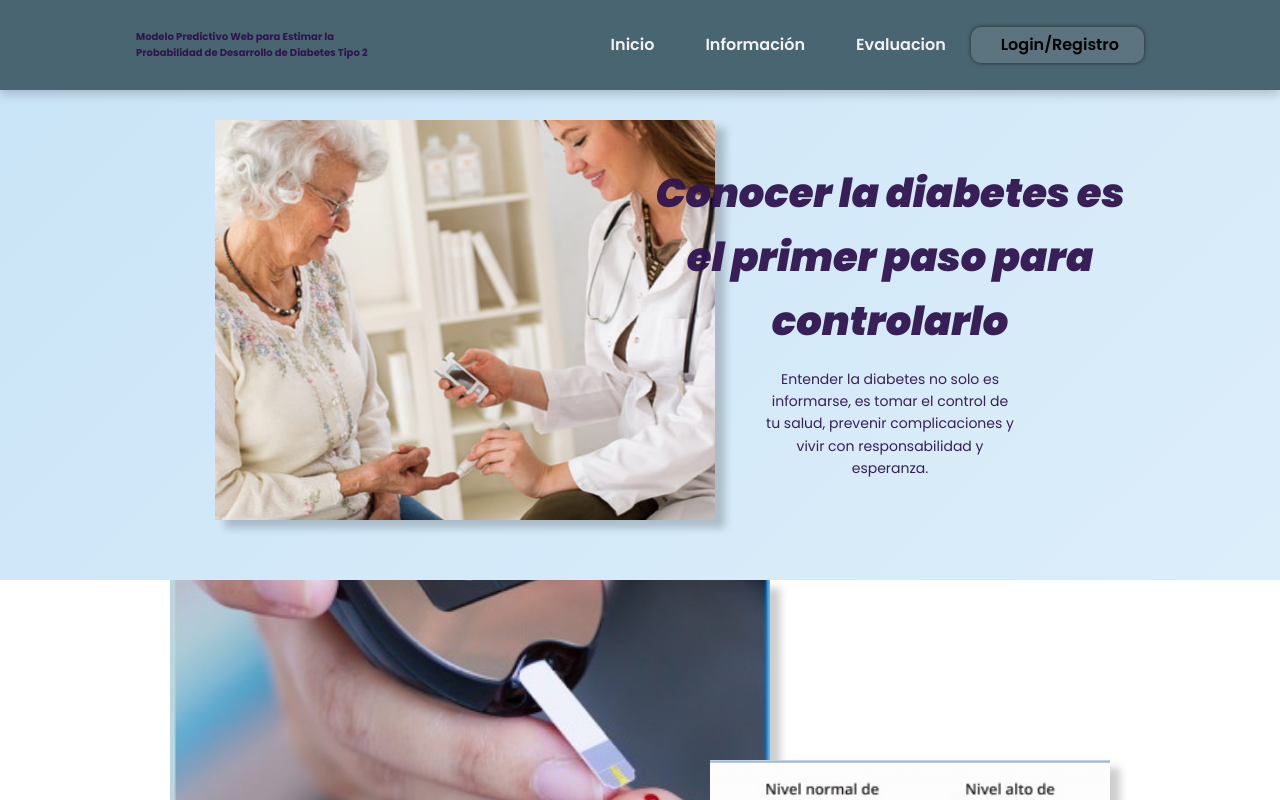
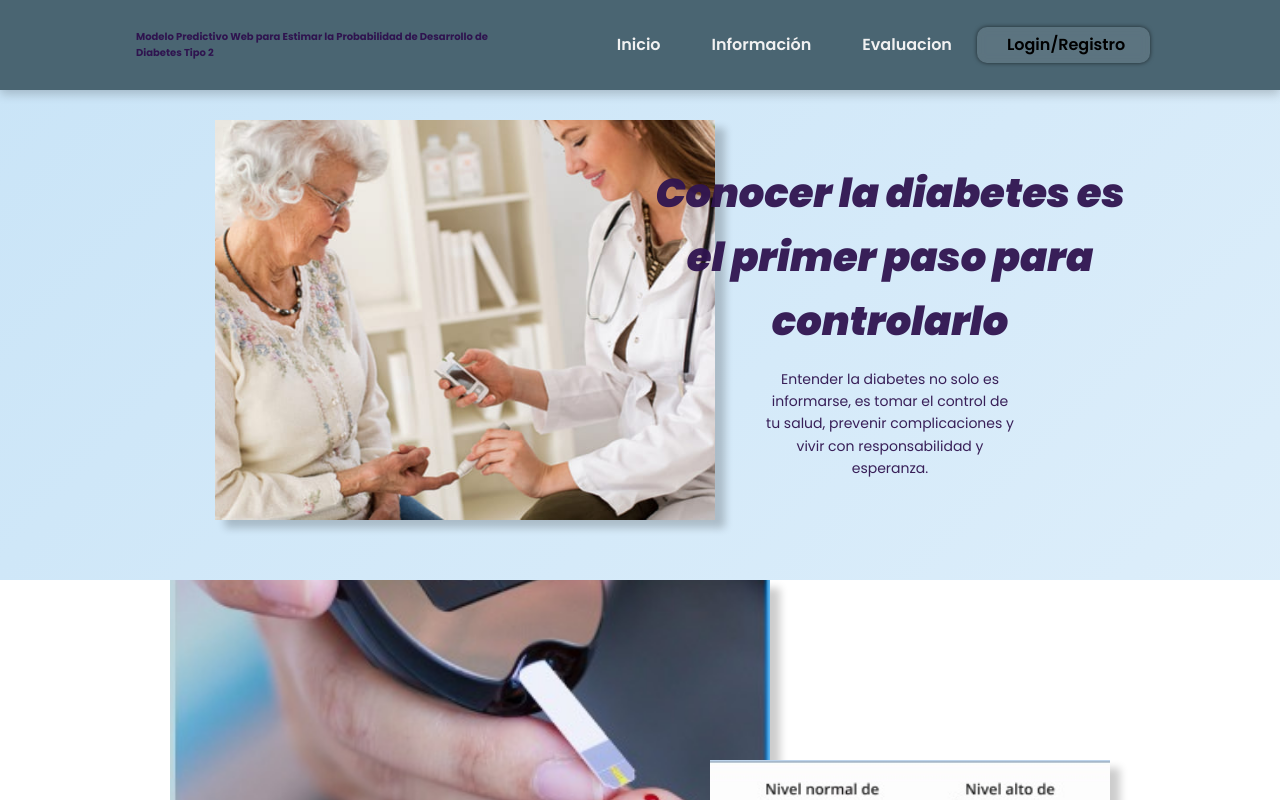
Before and after one commit to cenixeriadev/DiabetesPredictorWeb, a React (Vite) app in the folder frontend/: page /Home in a window 1280 px wide. Shown: the top 800 px of the page. Built offline with nearby package versions, Linux system fonts and the light colour scheme; no server answers.

Commit message:
loy/ solo algo mas xd

```diff
--- a/frontend/src/styles/header.css
+++ b/frontend/src/styles/header.css
@@ -35,7 +35,7 @@ header {
 .Titulo {
   color: rgb(47, 20, 79);
   font-size: 10px;
-  width: 250px;
+  width: 360px;
   word-break: break-word;
 }
 
```
